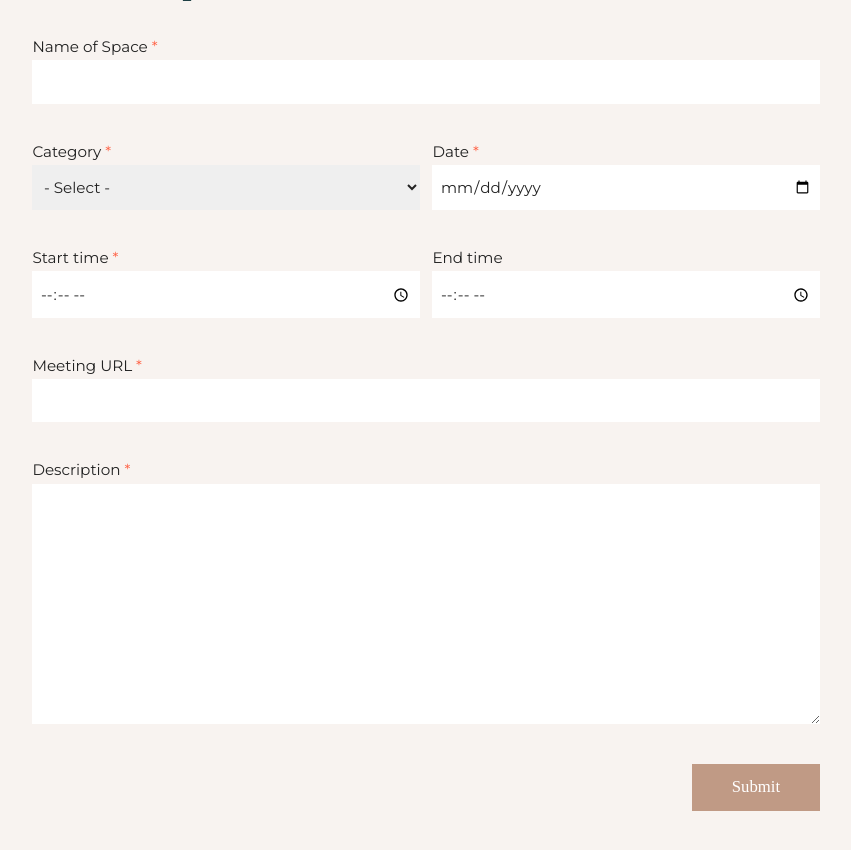
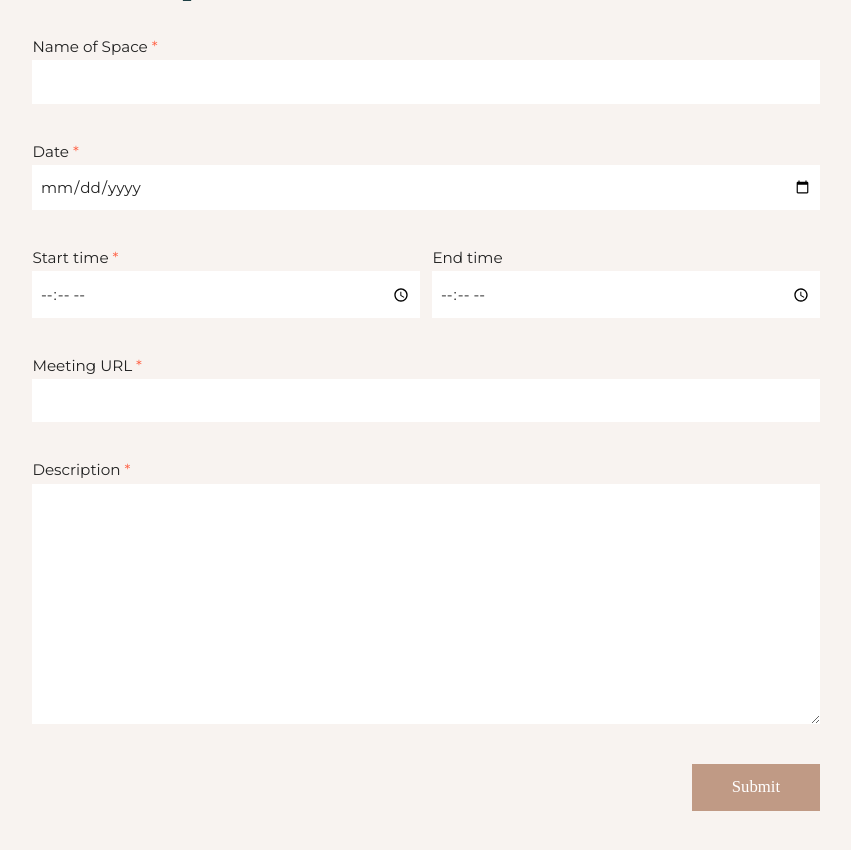
Before and after one commit to jenna-mae/openspaces, a PHP site: page /createSpace.php in a window 1280 px wide. Shown: the part 159-1009 px from the top of the page, without its empty margins (214-1065 px from the left). Run offline with PHP 8.4, Linux system fonts and the light colour scheme; data that the repository does not hold is empty; some web fonts are replaced.

Commit message:
Azusa adjusted createSpace.php

```diff
--- a/createSpace.php
+++ b/createSpace.php
@@ -28,7 +28,10 @@ include("snippets/headerNaviBar.php"); //snippets
                         <p>This field is required.</p>
                     </div>
                 </div>
-                <div class="fieldset required half">
+
+                <!-- Category field is hidden temporarily -->
+
+                <!-- <div class="fieldset required half">
                     <label>Category<span> *</span></label>
                     <select name="category">
                         <option value="">- Select -</option>
@@ -45,8 +48,8 @@ include("snippets/headerNaviBar.php"); //snippets
                     <div class="errorMsg">
                         <p>Please select one.</p>
                     </div>
-                </div>
-                <div class="fieldset required half">
+                </div> -->
+                <div class="fieldset required">
                     <label>Date<span> *</span></label>
                     <input type="date" name="date" value=""/>
                     <div class="errorMsg">
@@ -60,9 +63,12 @@ include("snippets/headerNaviBar.php"); //snippets
                         <p>This field is required.</p>
                     </div>
                 </div>
-                <div class="fieldset half">
+                <div class="fieldset required half">
                     <label>End time</label>
                     <input type="time" name="endTime" value=""/>
+                    <div class="errorMsg">
+                        <p>This field is required.</p>
+                    </div>
                 </div>
                 <div class="fieldset required">
                     <label>Meeting URL<span> *</span></label>
```
